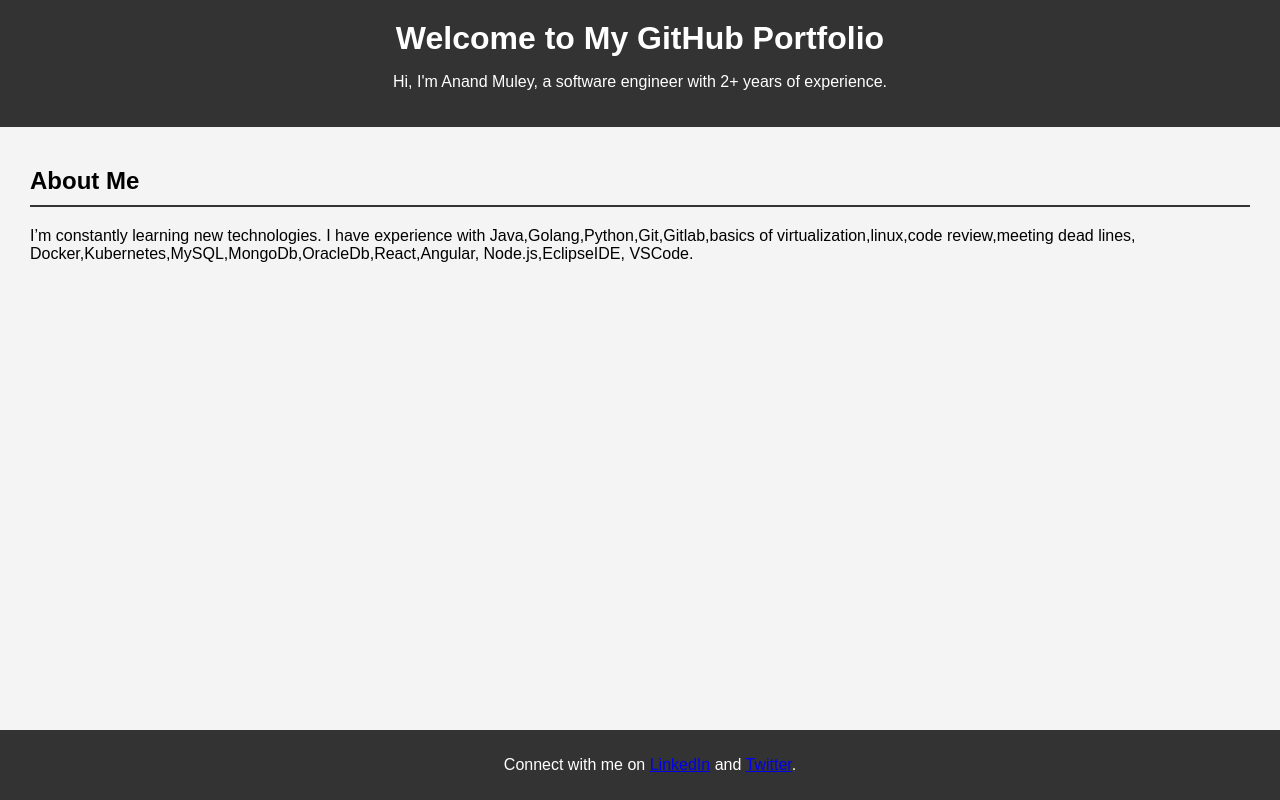
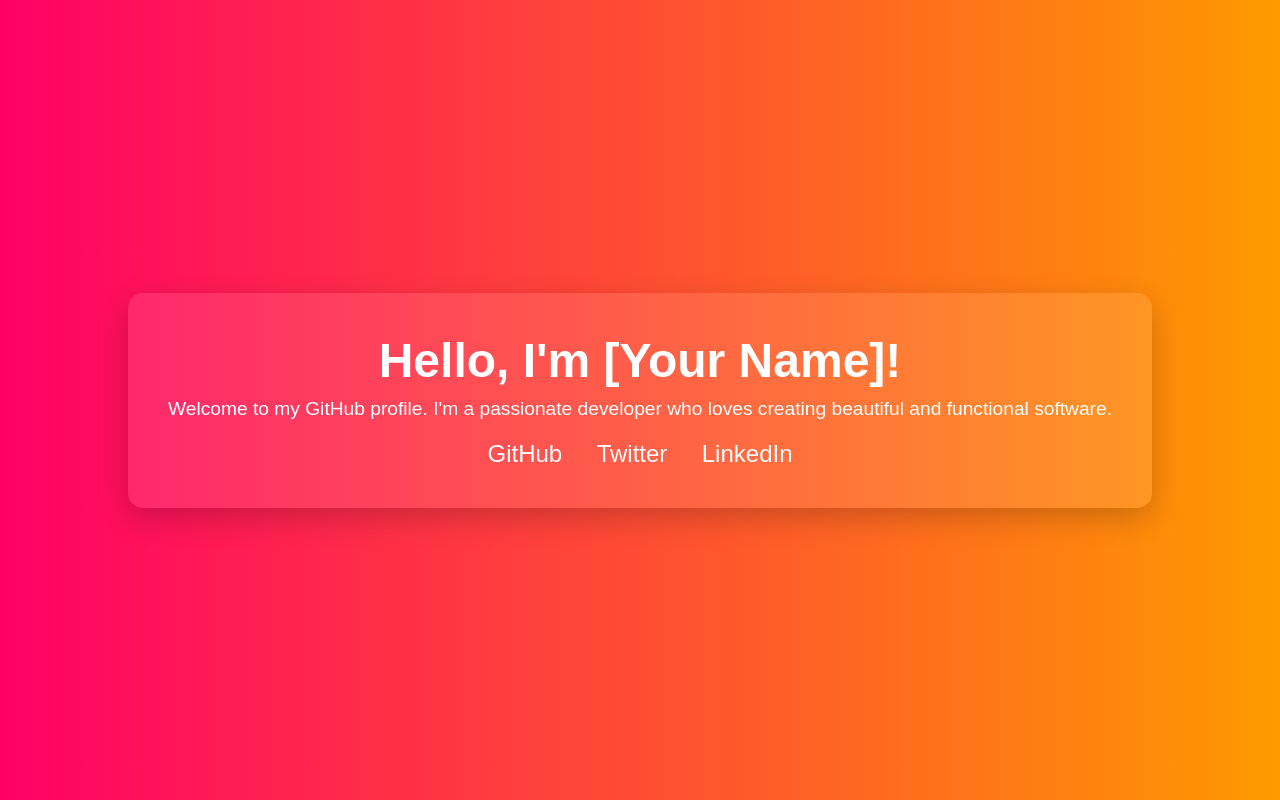
Before and after one commit to anandmuley568/Anand-Portfolio, a plain HTML site: page index.html in a window 1280 px wide. Drawn offline with Linux system fonts and the light colour scheme.

Commit message:
Update index.html

```diff
--- a/index.html
+++ b/index.html
@@ -1,158 +1,73 @@
 <!DOCTYPE html>
 <html lang="en">
+
 <head>
     <meta charset="UTF-8">
     <meta name="viewport" content="width=device-width, initial-scale=1.0">
-    <title>My GitHub Portfolio</title>
+    <title>Your GitHub Profile</title>
     <style>
-        body {
-            font-family: Arial, sans-serif;
+        * {
             margin: 0;
             padding: 0;
-            background-color: #f4f4f4;
+            box-sizing: border-box;
         }
 
-        header {
-            background: #333;
-            color: #fff;
-            padding: 20px;
+        body {
+            font-family: 'Arial', sans-serif;
+            background: linear-gradient(to right, #f06, #ff9a00);
+            color: white;
             text-align: center;
-        }
-
-        header h1 {
+            display: flex;
+            justify-content: center;
+            align-items: center;
+            height: 100vh;
             margin: 0;
         }
 
-        section {
-            padding: 20px;
-            margin: 0 10px;
+        .container {
+            background: rgba(255, 255, 255, 0.1);
+            border-radius: 15px;
+            padding: 40px;
+            box-shadow: 0px 10px 30px rgba(0, 0, 0, 0.2);
         }
 
-        h2 {
-            border-bottom: 2px solid #333;
-            padding-bottom: 10px;
+        h1 {
+            font-size: 3em;
+            margin-bottom: 10px;
         }
 
-        .project {
-            background: #fff;
-            padding: 10px;
-            margin: 10px 0;
-            border-radius: 5px;
-            box-shadow: 0 0 10px rgba(0,0,0,0.1);
+        p {
+            font-size: 1.2em;
+            margin-bottom: 20px;
         }
 
-        .project a {
-            color: #007bff;
-            text-decoration: none;
+        .social-icons {
+            margin-top: 20px;
         }
 
-        .project a:hover {
-            text-decoration: underline;
+        .social-icons a {
+            text-decoration: none;
+            margin: 0 15px;
+            font-size: 1.5em;
+            color: white;
         }
 
-        form {
-            display: flex;
-            flex-direction: column;
-        }
-
-        form label {
-            margin-top: 10px;
-        }
-
-        form input, form textarea {
-            padding: 10px;
-            margin-top: 5px;
-            border: 1px solid #ccc;
-            border-radius: 5px;
-        }
-
-        form button {
-            margin-top: 10px;
-            padding: 10px;
-            background: #007bff;
-            color: #fff;
-            border: none;
-            border-radius: 5px;
-            cursor: pointer;
-        }
-
-        form button:hover {
-            background: #0056b3;
-        }
-
-        footer {
-            background: #333;
-            color: #fff;
-            padding: 10px;
-            text-align: center;
-            position: fixed;
-            width: 100%;
-            bottom: 0;
+        .social-icons a:hover {
+            color: #ff9a00;
         }
     </style>
 </head>
+
 <body>
-    <header>
-        <h1>Welcome to My GitHub Portfolio</h1>
-        <p>Hi, I'm Anand Muley, a software engineer with 2+ years of experience.</p>
-    </header>
+    <div class="container">
+        <h1>Hello, I'm [Your Name]!</h1>
+        <p>Welcome to my GitHub profile. I'm a passionate developer who loves creating beautiful and functional software.</p>
+        <div class="social-icons">
+            <a href="https://github.com/yourusername" target="_blank">GitHub</a>
+            <a href="https://twitter.com/yourusername" target="_blank">Twitter</a>
+            <a href="https://linkedin.com/in/yourusername" target="_blank">LinkedIn</a>
+        </div>
+    </div>
+</body>
 
-    <section id="about">
-        <h2>About Me</h2>
-        <p>I’m constantly learning new technologies. I have experience with Java,Golang,Python,Git,Gitlab,basics of virtualization,linux,code review,meeting dead lines, Docker,Kubernetes,MySQL,MongoDb,OracleDb,React,Angular, Node.js,EclipseIDE, VSCode.</p>
-    </section>
-
-<!--     <section id="projects">
-        <h2>Featured Projects</h2>
-        <div class="project">
-            <h3><a href="https://github.com/your-repo" target="_blank">Project 1</a></h3>
-            <p>Description of project 1.</p>
-        </div>
-        <div class="project">
-            <h3><a href="https://github.com/your-repo" target="_blank">Project 2</a></h3>
-            <p>Description of project 2.</p>
-        </div>
-    </section> -->
-
-<!--     <section id="contact">
-        <h2>Get In Touch</h2>
-        <form id="contactForm">
-            <label for="name">Name:</label>
-            <input type="text" id="name" name="name" required>
-
-            <label for="email">Email:</label>
-            <input type="email" id="email" name="email" required>
-
-            <label for="message">Message:</label>
-            <textarea id="message" name="message" rows="4" required></textarea>
-
-            <button type="submit">Send</button>
-        </form>
-    </section> -->
-
-    <footer>
-        <p>Connect with me on <a href="https://linkedin.com/in/your-profile" target="_blank">LinkedIn</a> and <a href="https://twitter.com/your-handle" target="_blank">Twitter</a>.</p>
-    </footer>
-
-<!--     <script>
-        document.getElementById('contactForm').addEventListener('submit', function(event) {
-            event.preventDefault();
-
-            // Simple form validation
-            let name = document.getElementById('name').value;
-            let email = document.getElementById('email').value;
-            let message = document.getElementById('message').value;
-
-            if (name && email && message) {
-                alert('Thank you for your message, ' + name + '! I will get back to you soon.');
-                // You can add functionality to send the form data to your server or email service here.
-
-                // Clear the form
-                document.getElementById('contactForm').reset();
-            } else {
-                alert('Please fill out all fields.');
-            }
-        });
-    </script> -->
-</body>
 </html>
```
